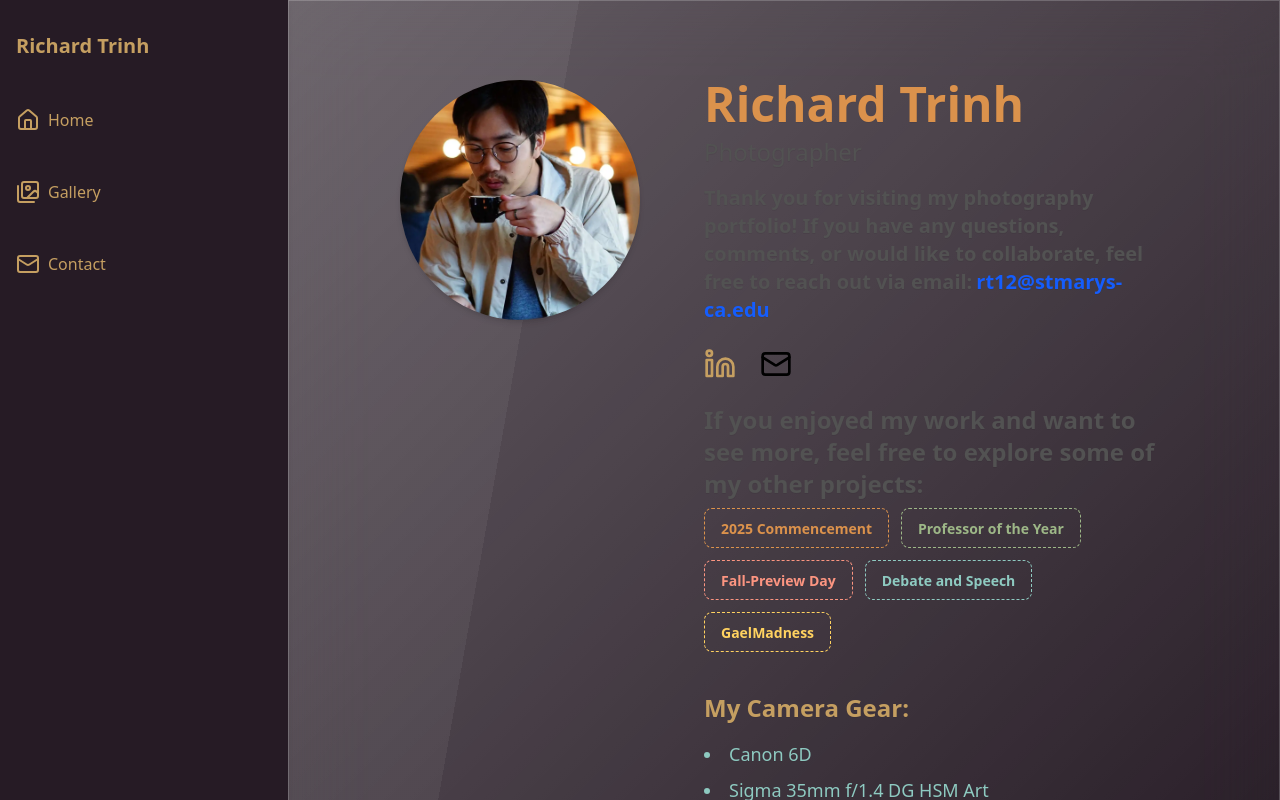
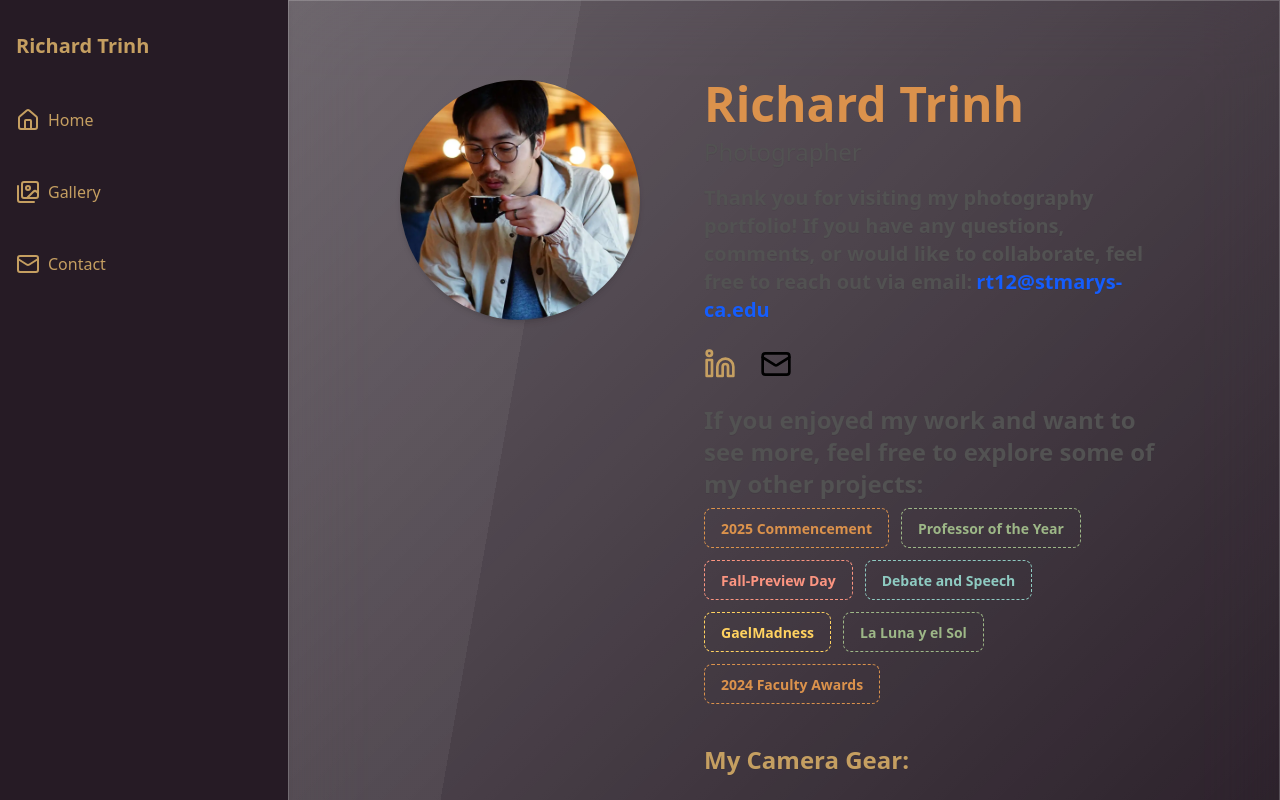
Before and after one commit to DLC-17/RT-Portfolio, a Next.js app: page /Contact in a window 1280 px wide. Shown: the top 800 px of the page. Built offline with nearby package versions, Linux system fonts and the light colour scheme.

Commit message:
feat: add new links to external resources in Contact page

```diff
--- a/src/app/Contact/page.tsx
+++ b/src/app/Contact/page.tsx
@@ -210,6 +210,23 @@ const ContactPage = () => {
               >
                 GaelMadness
               </a>
+              <a
+                target="_blank"
+                rel="noopener noreferrer"
+                href="https://www.stmarys-ca.edu/news/la-luna-y-el-sol-la-promesa-de-guadalupe"
+                className="btn btn-success btn-dash"
+              >
+                La Luna y el Sol
+              </a>
+
+              <a
+                target="_blank"
+                rel="noopener noreferrer"
+                href="https://www.stmarys-ca.edu/news/photo-gallery-meet-saint-marys-2024-faculty-award-winners-and-provosts-faculty-research-grant"
+                className="btn btn-primary btn-dash"
+              >
+                2024 Faculty Awards
+              </a>
             </div>
           </motion.div>
 
```
